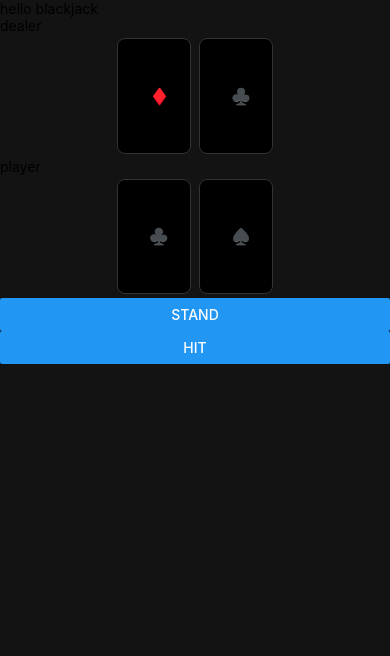
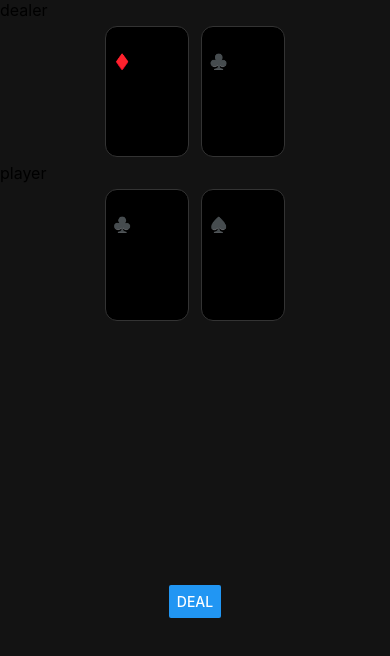
Before and after one commit to mswieboda/black-jack, a React Native app: screen / in a window 390 px wide. Shown: the top 656 px of the page. Built offline with nearby package versions, Linux system fonts and the light colour scheme.

Commit message:
clean up, UI tweaks

```diff
--- a/App.tsx
+++ b/App.tsx
@@ -1,7 +1,7 @@
 import React, { Component } from 'react'
 import { computed, makeObservable } from 'mobx'
 import { observer } from 'mobx-react'
-import { Appearance, SafeAreaView, StatusBar, StyleSheet } from 'react-native'
+import { SafeAreaView, StatusBar, StyleSheet } from 'react-native'
 import BlackJack from './app/components/black-jack.tsx'
 
 const isDarkMode = true // Appearance.getColorScheme() === 'dark'
--- a/app/components/black-jack.tsx
+++ b/app/components/black-jack.tsx
@@ -1,7 +1,13 @@
 import React, { Component } from 'react'
 import { action, computed, makeObservable, observable } from 'mobx'
 import { observer } from 'mobx-react'
-import { Appearance, Button, InteractionManager, StyleSheet, Text, View } from 'react-native'
+import {
+  Button,
+  InteractionManager,
+  StyleSheet,
+  Text,
+  View,
+} from 'react-native'
 import _ from 'lodash'
 import Card from './card'
 import { Shoot } from 'lib/cards'
@@ -53,7 +59,7 @@ export default class BlackJack extends Component {
 
   @action.bound
   deal = () => {
-    // this.clearHands()
+    this.clearHands()
 
     _.times(2, () => {
       this.playerHand = this.playerHand.concat(this.shoot.remove())
@@ -62,25 +68,20 @@ export default class BlackJack extends Component {
   }
 
   @action.bound
-  onPressStand = () => {
-    this.shoot.shuffle()
-  }
-
-  @action.bound
-  onPressHit = () => {
-    this.shoot.shuffle()
+  onPressDeal = () => {
+    this.deal()
   }
 
   render() {
     return (
       <View style={this.styles.container}>
-        <Text>hello blackjack</Text>
-        <View>
-          <Hand label="dealer" cards={this.dealerHand} />
-          <Hand label="player" cards={this.playerHand} />
+        <Hand label="dealer" cards={this.dealerHand} />
+        <Hand label="player" cards={this.playerHand} />
+        <View style={this.styles.section}>{/*<Text>Bet</Text>*/}</View>
+        <View style={this.styles.actions}>
+          <Button onPress={this.onPressDeal} title="Deal" />
         </View>
-        <Button onPress={this.onPressStand} title="Stand" />
-        <Button onPress={this.onPressHit} title="Hit" />
+        <View style={this.styles.section}>{/*<Text>Chips</Text>*/}</View>
       </View>
     )
   }
@@ -91,6 +92,19 @@ export default class BlackJack extends Component {
       container: {
         flex: 1,
         backgroundColor: isDarkMode ? '#131313' : '#f0f0f0',
+      },
+      actions: {
+        flexDirection: 'row',
+        justifyContent: 'center',
+        marginTop: 32,
+      },
+      separator: {
+        width: 16,
+      },
+      section: {
+        flex: 1,
+        alignItems: 'center',
+        marginTop: 32,
       },
     })
   }
@@ -106,15 +120,31 @@ class Hand extends Component<HandProps> {
   render() {
     return (
       <View>
-        <Text>{this.props.label}</Text>
-        <View style={{ flexDirection: 'row', justifyContent: 'center', alignItems: 'center'}}>
+        <Text style={this.styles.label}>{this.props.label}</Text>
+        <View style={this.styles.cards}>
           {_.isEmpty(this.props.cards) ? (
             <Text>no cards</Text>
-          ) : this.props.cards.map(card => (
-            <Card key={card.name} card={card} />
-          ))}
+          ) : (
+            this.props.cards.map(card => (
+              <Card key={card.key} card={card} scale={1.5} />
+            ))
+          )}
         </View>
       </View>
     )
   }
+
+  @computed
+  get styles() {
+    return StyleSheet.create({
+      label: {
+        fontSize: 16,
+      },
+      cards: {
+        flexDirection: 'row',
+        justifyContent: 'center',
+        alignItems: 'center',
+      },
+    })
+  }
 }
--- a/app/components/card.tsx
+++ b/app/components/card.tsx
@@ -3,7 +3,7 @@ import { computed, makeObservable } from 'mobx'
 import { observer } from 'mobx-react'
 import { StyleSheet, Text, View } from 'react-native'
 
-const INITIAL_DIMENSION_FACTOR = 33
+const INITIAL_DIMENSION_FACTOR = 25
 
 interface Props {
   scale?: number
@@ -11,14 +11,14 @@ interface Props {
 }
 
 @observer
-export default class Card extends Component {
+export default class Card extends Component<Props> {
   constructor(props) {
     super(props)
     makeObservable(this)
   }
 
   static defaultProps = {
-    scale: 1
+    scale: 1,
   }
 
   @computed
@@ -31,7 +31,10 @@ export default class Card extends Component {
   render() {
     return (
       <View style={this.styles.container}>
-        <Text style={this.styles.text}>{this.props.card.name}</Text>
+        <View style={this.styles.cornerLabel}>
+          <Text style={this.styles.text}>{this.props.card.rankName}</Text>
+          <Text style={this.styles.text}>{this.props.card.suit}</Text>
+        </View>
       </View>
     )
   }
@@ -42,17 +45,20 @@ export default class Card extends Component {
       container: {
         height: 3.5 * this.dimensions_factor,
         width: 2.25 * this.dimensions_factor,
-        justifyContent: 'center',
-        alignItems: 'center',
         borderRadius: 8 * this.props.scale,
         borderWidth: 1,
         margin: 4 * this.props.scale,
+        padding: 4 * this.props.scale,
         borderColor: '#333',
         backgroundColor: '#000',
       },
+      cornerLabel: {
+        width: 14 * this.props.scale,
+      },
       text: {
-        fontSize: 16 * this.props.scale
-      }
+        fontSize: 10 * this.props.scale,
+        textAlign: 'center',
+      },
     })
   }
 }
--- a/app/lib/cards.ts
+++ b/app/lib/cards.ts
@@ -27,15 +27,17 @@ const Suit = {
 export class Card {
   constructor(
     private readonly suit: string,
-    private readonly rank: number
+    private readonly rank: number,
+    private readonly deckIndex: number,
   ) {
     makeObservable(this)
   }
 
   @computed
   get rankName() {
-    if (this.rank == 1 || this.rank > 10) {
-      const rank = Object.entries(Rank).find(([key, value]) => value === this.rank)
+    if (this.rank === 1 || this.rank > 10) {
+      const ranks = Object.entries(Rank)
+      const rank = ranks.find(([_key, value]) => value === this.rank)
       return rank?.[0]?.[0]
     }
 
@@ -47,7 +49,12 @@ export class Card {
     return `${this.rankName}${this.suit}`
   }
 
-  static standardCards = () => {
+  @computed
+  get key() {
+    return `${this.name}-${this.deckIndex}`
+  }
+
+  static standardCards = (deckIndex: number = 0) => {
     const cards = []
 
     for (const suit_key of Object.keys(Suit)) {
@@ -55,7 +62,7 @@ export class Card {
 
       for (const rank_key of Object.keys(Rank)) {
         const rank = Rank[rank_key]
-        const card = new Card(suit, rank)
+        const card = new Card(suit, rank, deckIndex)
 
         cards.push(card)
       }
@@ -75,7 +82,9 @@ export class Shoot {
 
   @action.bound
   addDecks = (decks: number) => {
-    this.cards = _.flatten(_.times(decks, () => Card.standardCards()))
+    this.cards = _.flatten(
+      _.times(decks, deckIndex => Card.standardCards(deckIndex)),
+    )
   }
 
   @action.bound
--- a/babel.config.js
+++ b/babel.config.js
@@ -15,13 +15,13 @@ module.exports = {
           '.tsx',
           '.jsx',
           '.js',
-          '.json'
+          '.json',
         ],
         alias: {
-          'lib': './app/lib',
-          'components': './app/components',
-        }
-      }
+          lib: './app/lib',
+          components: './app/components',
+        },
+      },
     ],
   ],
 }
```
